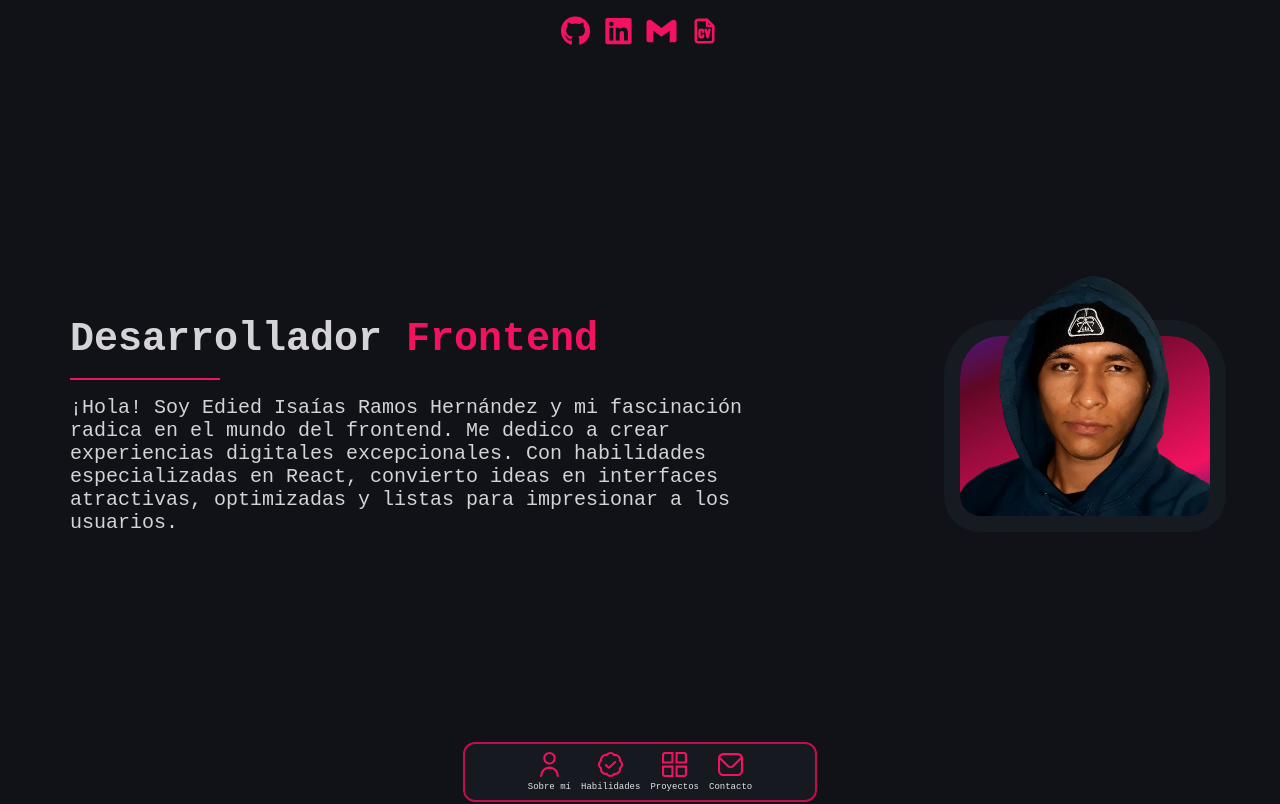
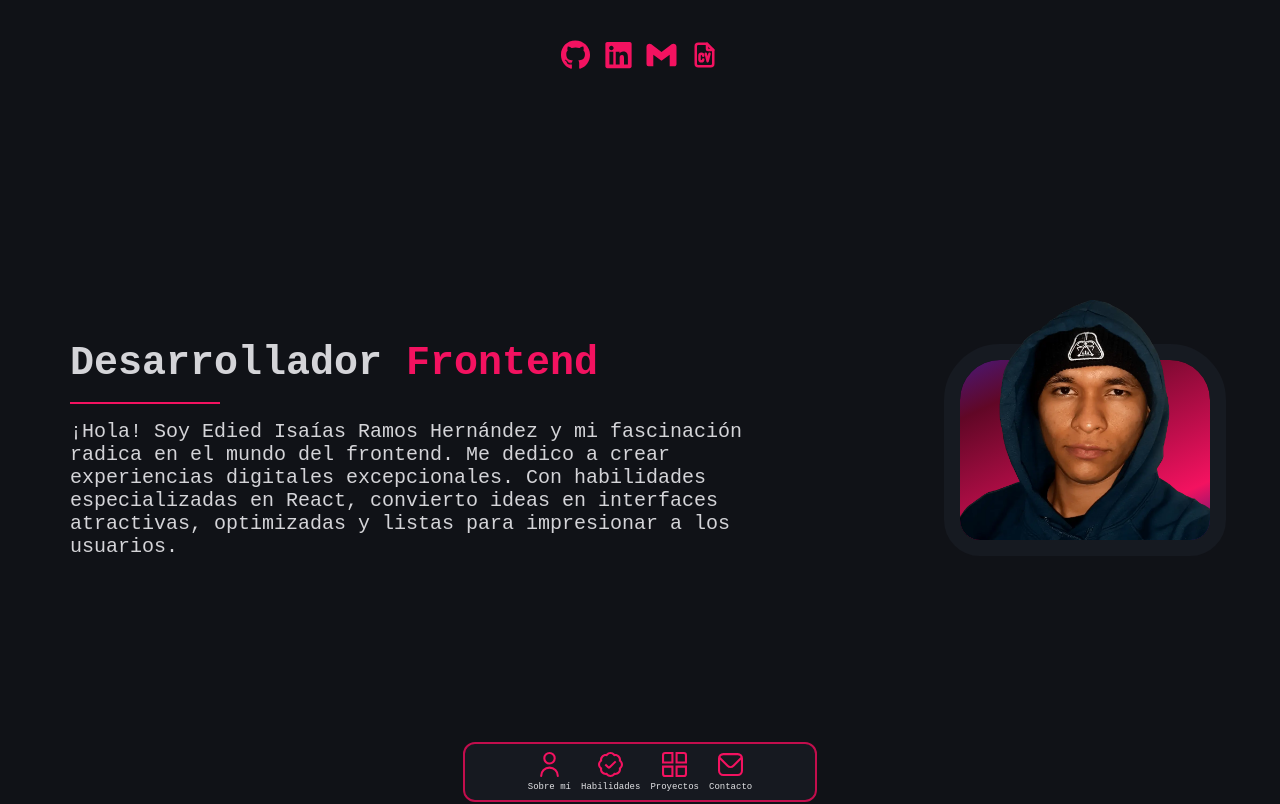
Before and after one commit to EdiedRamos/Edied, a React (Vite) app: page / in a window 1280 px wide. Shown: the top 804 px of the page. Built offline with nearby package versions, Linux system fonts and the light colour scheme; a web font is replaced by a local one.

Commit message:
style: update home contact component spacing

```diff
--- a/src/Components/Pages/Home/Home.tsx
+++ b/src/Components/Pages/Home/Home.tsx
@@ -11,7 +11,9 @@ const Home = () => {
       className="home-section home-section__container"
     >
       <div className="home-section__content">
-        <ContactCards />
+        <div style={{ margin: "1.5rem 0" }}>
+          <ContactCards />
+        </div>
         <IntroduceMyself />
       </div>
     </section>
```
